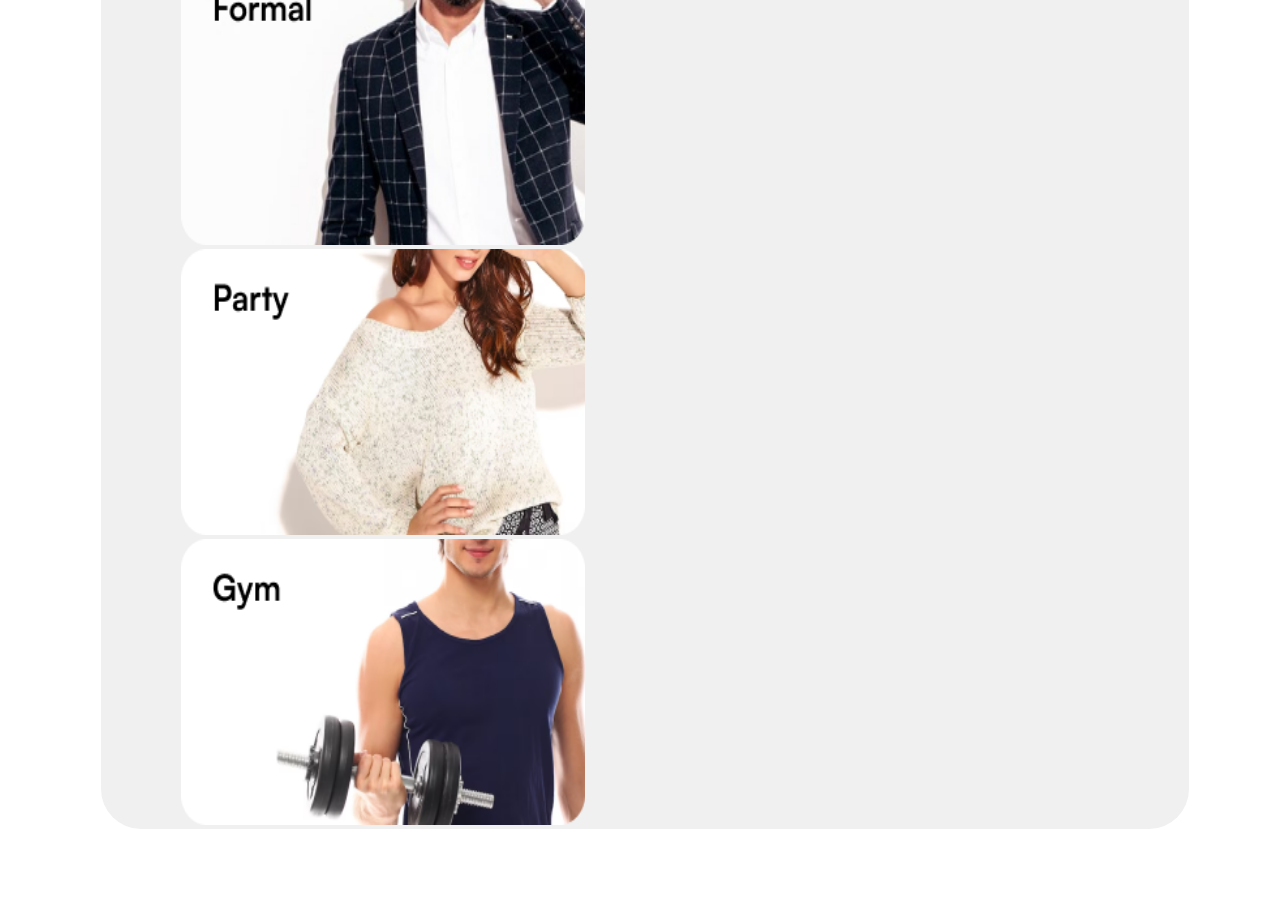
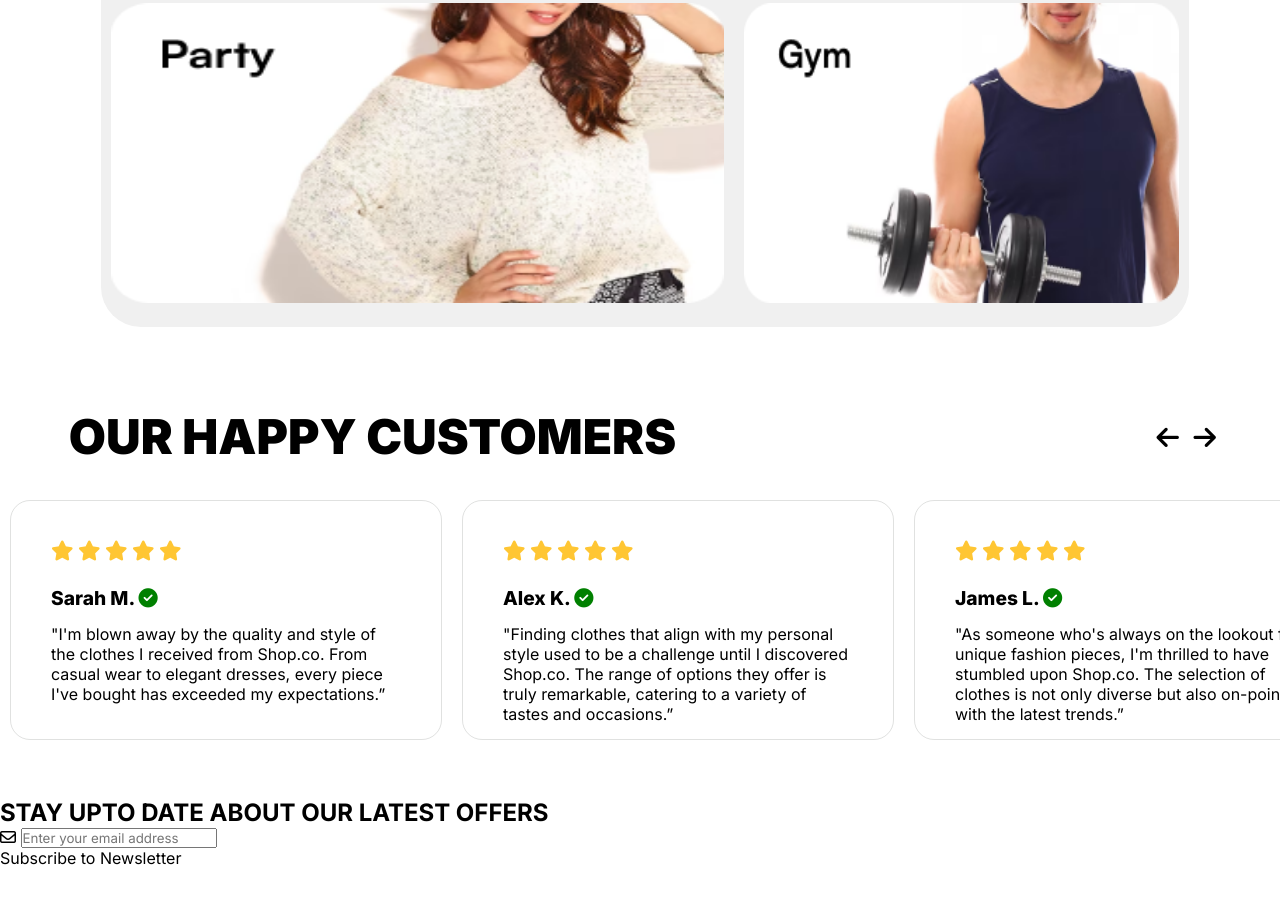
Before and after one commit to akashgs89/Shop_website, a plain HTML site: page index.html in a window 1280 px wide. Shown: the part 2974-3881 px from the top of the page. After the commit the page ends 3842 px from the top, so only its background shows below. Drawn offline with Linux system fonts and the light colour scheme.

Commit message:
added some part

```diff
--- a/index.html
+++ b/index.html
@@ -437,6 +437,19 @@
           </div>
         </div>
       </div>
+      </div>
     </main>
+    <footer>
+      <div class="first-part">
+        <div class="left-part">
+          <h2>STAY UPTO DATE ABOUT OUR LATEST OFFERS</h2>
+        </div>
+        <div class="right-part">
+          <i class="fa-regular fa-envelope"></i>
+          <input type="email" placeholder="Enter your email address">
+          <p>Subscribe to  Newsletter</p>
+        </div>
+      </div>
+    </footer>
   </body>
 </html>
--- a/styles.css
+++ b/styles.css
@@ -317,31 +317,49 @@
     /* border: 1px solid green; */
 }
 
-.collections2 .image img{
-    width: 404px;
-    height: 286px;
-    margin-left: 5rem;
+.collections2{
+    display: grid;
+    grid-template-columns: repeat(3,0.2fr);
+    padding: 10px;
+    padding-bottom: 20px;
+    gap: 20px;
 }
 
+.collections2 .formal{
+    grid-column-start: 2;
+    grid-column-end: 5;
+}
 
+.collections2 .party{
+    grid-column-start: 1;
+    grid-column-end: 3;
+}
 
+.collections2 .gym{
+    grid-column-start: 3;
+    grid-column-end: 5;
+}
 
+.party img, .formal img, .gym img{
+    width: 100%;
+}
 
-
-
-
+.collections2 .image img{
+    height: 300px;
+}
 /*---------------- Our Happy Customer  -----------------*/
 
 .happy-customer{
-    padding-top: 5rem;
+    margin-top: 5rem;
+    margin-bottom: 3rem;
 }
 
 .happy-customer .heading{
     width: 90%;
     margin-left: 4.3rem;
+    margin-bottom: 1.5rem;
     display: flex;
     justify-content: space-between;
-    border: 1px solid red;
 }
 
 .happy-customer .heading h2{
@@ -352,12 +370,51 @@
     margin: 5px;
     padding-top: 0.8rem;
     font-size: 1.6rem;
+    font-weight: 600;
     cursor: pointer;
 }
+
 .happy-customer .heading i:hover{
     color: rgba(128, 128, 128, 0.459);
 }
 
+.feedback-box .feedback{
+    border: 1px solid rgba(163, 167, 163, 0.342);
+    border-radius: 20px;
+    height: 240px;
+    padding: 40px;
+}
+
+.star{
+    width: 350px;
+    margin-bottom: 1.5rem;
+    /* border: 1px solid red; */
+}
+
+.star i{
+    color: rgb(255,198,51);
+    font-size: 1.25rem;
+
+}
+
+.name{
+    font-weight: 800;
+    font-size: 1.2rem;
+}
+
+.name i{
+    margin-bottom: 1rem;
+    color: green;
+}
+
+.feedback-box{
+    display: flex;
+    gap: 20px;
+    overflow-x: scroll;
+    /* border: 2px solid red; */
+    width: 100%;
+    padding: 10px;
+}
 
 
 
```
Lines whose indentation alone changed are shown as unchanged.
